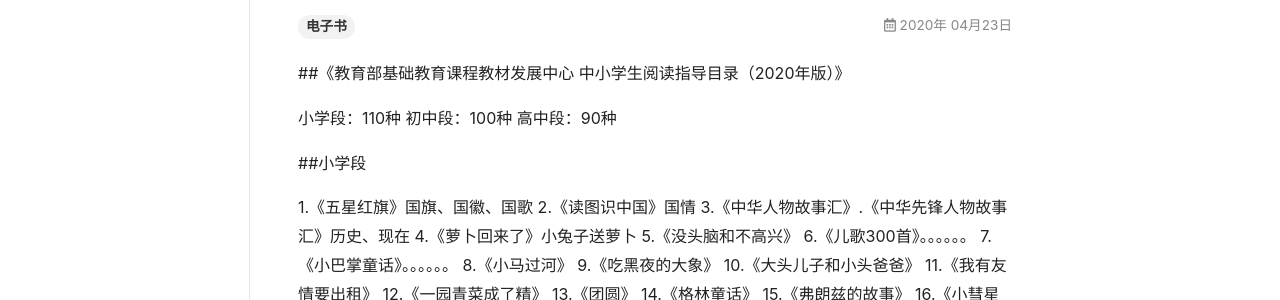
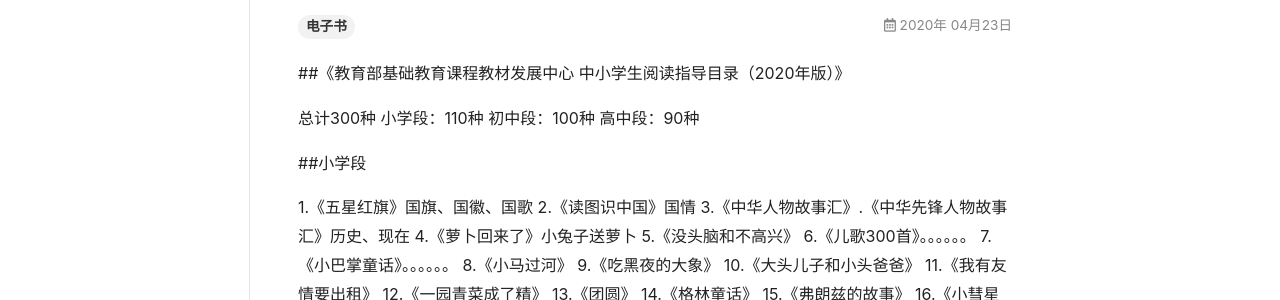
Before and after one commit to yiwanbenshu/yiwanbenshu.github.io, a Jekyll site: the page built from _posts/2020-04-23-中小学生阅读指导目录.md, in a window 1280 px wide. Shown: the part 269-569 px from the top of the page. Built offline with Jekyll 4.4.1, drawn with Linux system fonts in a browser that asks for light colours; nearby versions of some CDN libraries; emoji names are drawn with the system emoji font.

Commit message:
Update 2020-04-23-中小学生阅读指导目录.md

```diff
--- a/_posts/2020-04-23-中小学生阅读指导目录.md
+++ b/_posts/2020-04-23-中小学生阅读指导目录.md
@@ -7,6 +7,7 @@
 
 ##《教育部基础教育课程教材发展中心 中小学生阅读指导目录（2020年版）》
 
+总计300种
 小学段：110种
 初中段：100种
 高中段：90种
```
